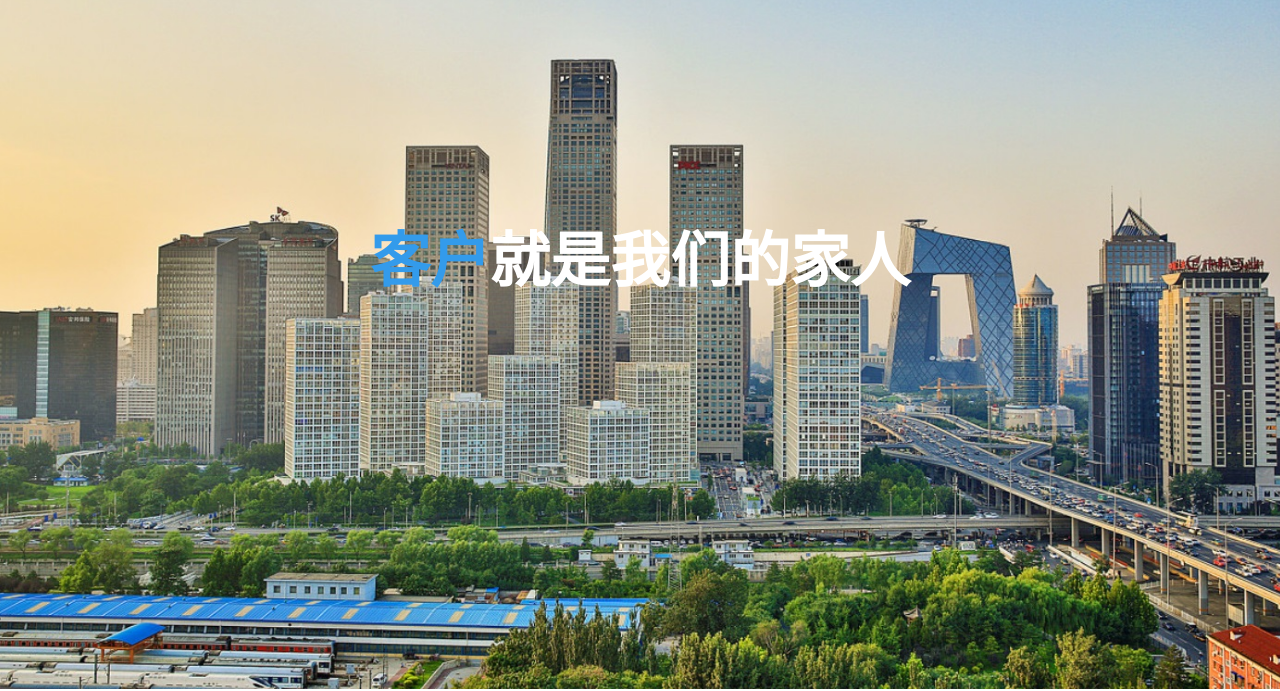
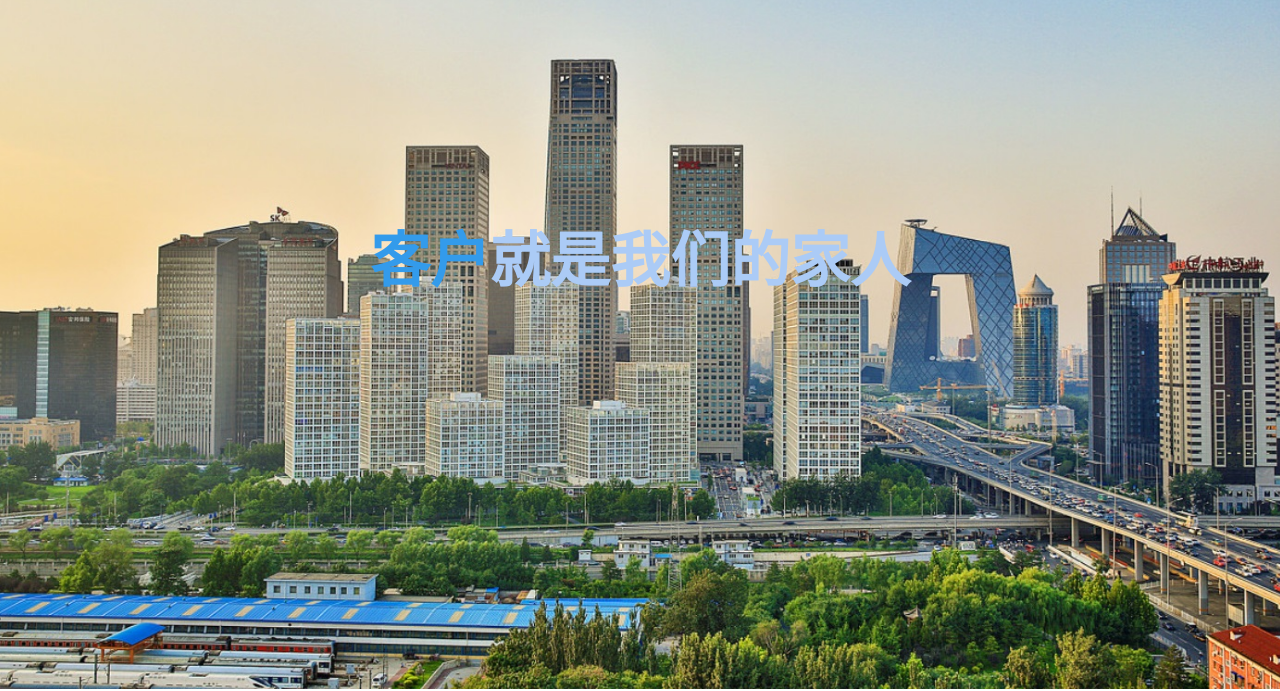
Before and after one commit to taiyuelawfirm/taiyuelawfirm, a plain HTML site: page index.html in a window 1280 px wide. Shown: the part 111-802 px from the top of the page. Drawn offline with Linux system fonts and the light colour scheme.

Commit message:
[MOD] change the banner text color
Change the banner text color

```diff
--- a/css/style.css
+++ b/css/style.css
@@ -299,7 +299,7 @@ blockquote {
 .banner-caption h4,
 .banner-caption h5,
 .banner-caption h6 {
-	color: #ffffff;
+	color: #abcbf6;
 }
 .banner-caption h1 {
 	font-size: 60px;
```
